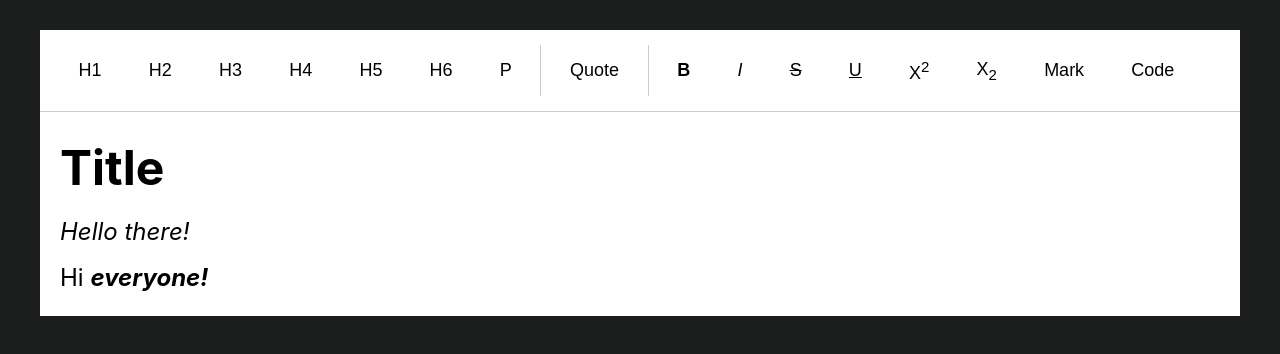
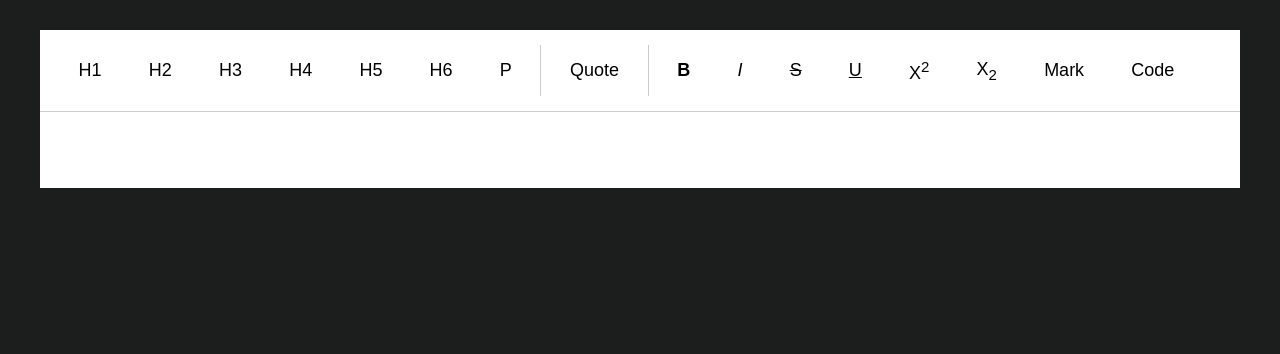
Before and after one commit to Richard-08/text-editor, a React (Create React App) app: page / in a window 1280 px wide. Shown: the top 354 px of the page. Built offline with nearby package versions, Linux system fonts and the light colour scheme.

Commit message:
fix: undo command fixed

```diff
--- a/src/components/core/constants.js
+++ b/src/components/core/constants.js
@@ -136,10 +136,10 @@ export const INIT_STATE = {
   blocks: [
     {
       type: "paragraph",
-      tag: "h1",
-      content: "Title",
+      tag: "p",
+      content: "<br/>",
     },
-    {
+    /* {
       type: "paragraph",
       tag: "p",
       content: "<em>Hello</em> <em>there!</em>",
@@ -148,7 +148,7 @@ export const INIT_STATE = {
       type: "paragraph",
       tag: "p",
       content: "Hi <strong><em>everyone!</em></strong>",
-    },
+    }, */
   ],
   selection: {
     start: 0,
--- a/src/components/handlers/commands/keyCommandUndo.js
+++ b/src/components/handlers/commands/keyCommandUndo.js
@@ -5,13 +5,19 @@ export default function keyCommandUndo(editor) {
     editor.currentStateIdx -= 1;
     const prevState = editor.history[editor.currentStateIdx];
 
-    editor.setState({ ...prevState }, () => {
-      const { startBlockIdx, start, end } = prevState.selection;
-      const block =
-        startBlockIdx === null
-          ? editor.getRootNode().lastChild
-          : editor.getRootNode().childNodes[startBlockIdx];
-      Selection.restoreSelection(block, { start, end });
-    });
+    editor.setState(
+      {
+        blocks: [...prevState.blocks],
+        selection: { ...prevState.selection },
+      },
+      () => {
+        const { startBlockIdx, start, end } = editor.state.selection;
+        const block =
+          startBlockIdx === null
+            ? editor.getRootNode().lastChild
+            : editor.getRootNode().childNodes[startBlockIdx];
+        Selection.restoreSelection(block, { start, end });
+      }
+    );
   }
 }
--- a/src/components/handlers/editOnSelect.js
+++ b/src/components/handlers/editOnSelect.js
@@ -11,7 +11,9 @@ export default function editOnSelect(editor, e) {
 
     if (anchorNode === rootNode && focusNode === rootNode) {
       startBlock = editor.getBlockNode(rootNode.childNodes[anchorOffset]);
-      endBlock = editor.getBlockNode(rootNode.childNodes[focusOffset - 1]);
+      endBlock = editor.getBlockNode(
+        rootNode.childNodes[focusOffset > 0 ? focusOffset - 1 : focusOffset]
+      );
     } else {
       startBlock = editor.getBlockNode(anchorNode);
       endBlock = isCollapsed ? startBlock : editor.getBlockNode(focusNode);
```
